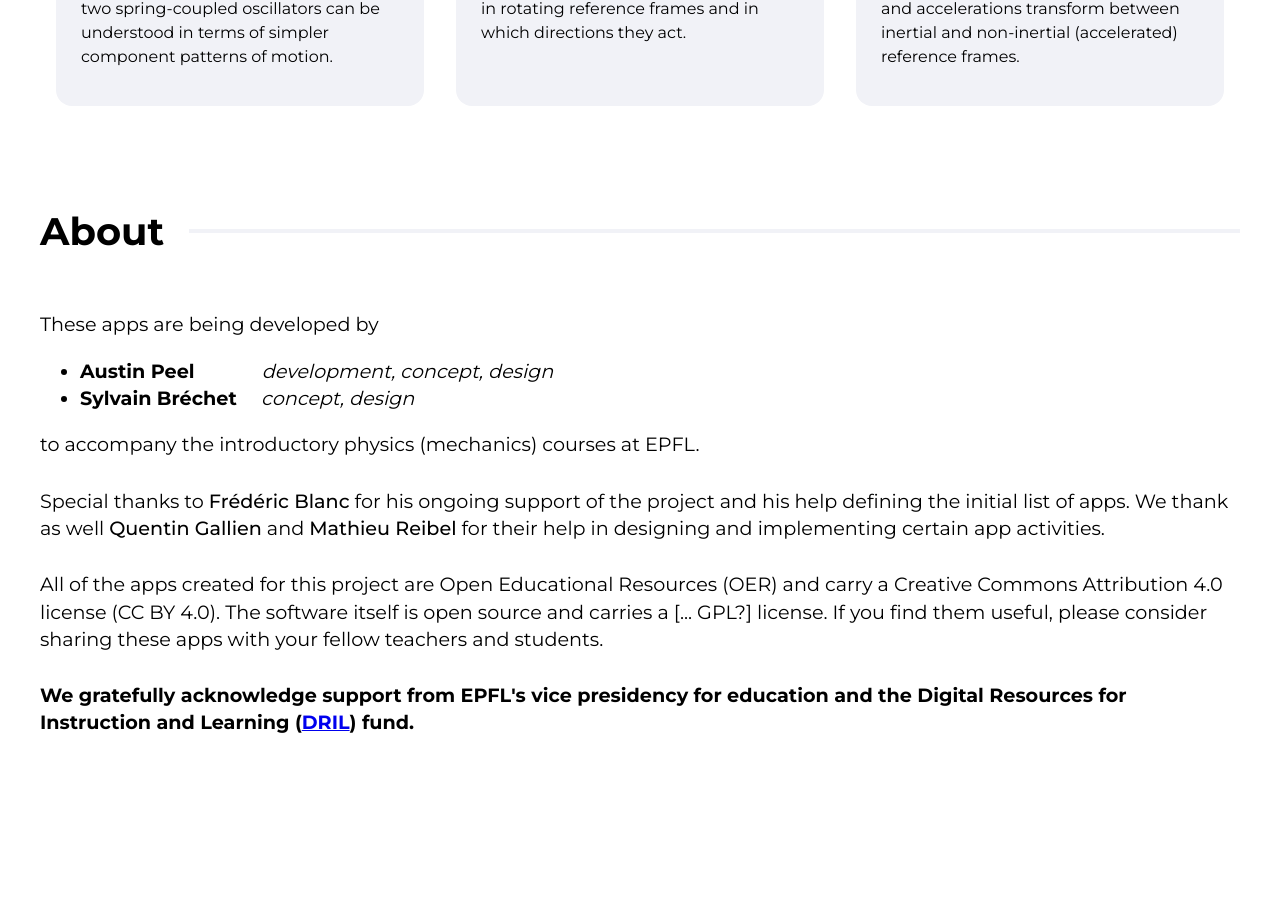
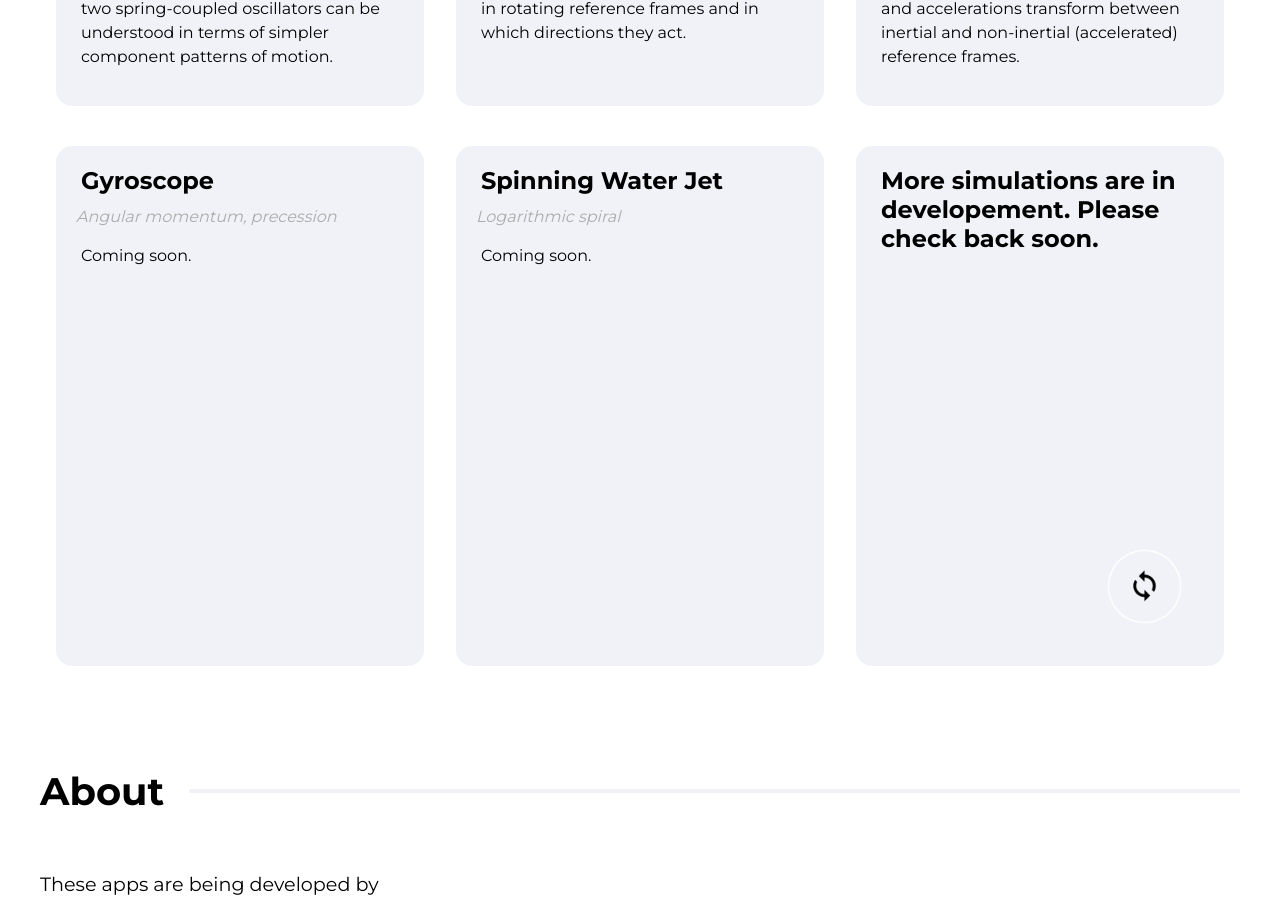
Before and after one commit to epfl-physics/epfl-physics.github.io, a React (Create React App) app: page /#/home in a window 1280 px wide. Shown: the part 2097-3018 px from the top of the page. Before the commit the page ends 2928 px from the top, so only its background shows below. Built offline with nearby package versions, Linux system fonts and the light colour scheme.

Commit message:
Add coming soon placeholder cards

```diff
--- a/src/components/Simulations/SimulationCard/SimulationCard.js
+++ b/src/components/Simulations/SimulationCard/SimulationCard.js
@@ -9,7 +9,7 @@ export default function SimulationCard(props) {
       {props.index > 0 ? (
         <HashLink className='simulation-card-hashlink' to={hash}>
           <div className='simulation-card-container'>
-            <img src={props.image} alt='sim' />
+            {props.image ? <img src={props.image} alt='sim' /> : <></>}
             <h4>{props.name}</h4>
             <p className='keywords'>{props.keywords}</p>
             <p>{props.description}</p>
--- a/src/components/Simulations/Simulations.js
+++ b/src/components/Simulations/Simulations.js
@@ -3,7 +3,7 @@ import SimulationCard from './SimulationCard/SimulationCard';
 import thumbnail1 from 'images/thumbnail_coupled_oscillations.png';
 import thumbnail2 from 'images/thumbnail_rotating_cannon.png';
 import thumbnail3 from 'images/thumbnail_flying_drone.png';
-// import checkBackIcon from 'images/checkbacksoon_icon.png';
+import checkBackIcon from 'images/checkbacksoon_icon.png';
 
 const sim1 = {
   index: 1,
@@ -35,12 +35,30 @@ const sim3 = {
     'Understand how positions, velocities, and accelerations transform between inertial and non-inertial (accelerated) reference frames.',
 };
 
-// const checkBackSoon = {
-//   index: 0,
-//   id: 'coming-soon',
-//   image: checkBackIcon,
-//   name: 'More simulations are in developement. Please check back soon.',
-// };
+const sim4 = {
+  index: 1,
+  // id: 'gyroscope',
+  // image: thumbnail4,
+  name: 'Gyroscope',
+  keywords: 'Angular momentum, precession',
+  description: 'Coming soon.',
+};
+
+const sim5 = {
+  index: 1,
+  // id: 'water-jet',
+  // image: thumbnail5,
+  name: 'Spinning Water Jet',
+  keywords: 'Logarithmic spiral',
+  description: 'Coming soon.',
+};
+
+const checkBackSoon = {
+  index: 0,
+  id: 'coming-soon',
+  image: checkBackIcon,
+  name: 'More simulations are in developement. Please check back soon.',
+};
 
 export default function Simulations() {
   return (
@@ -48,7 +66,9 @@ export default function Simulations() {
       <SimulationCard {...sim1} />
       <SimulationCard {...sim2} />
       <SimulationCard {...sim3} />
-      {/* <SimulationCard {...checkBackSoon} /> */}
+      <SimulationCard {...sim4} />
+      <SimulationCard {...sim5} />
+      <SimulationCard {...checkBackSoon} />
     </div>
   );
 }
```
